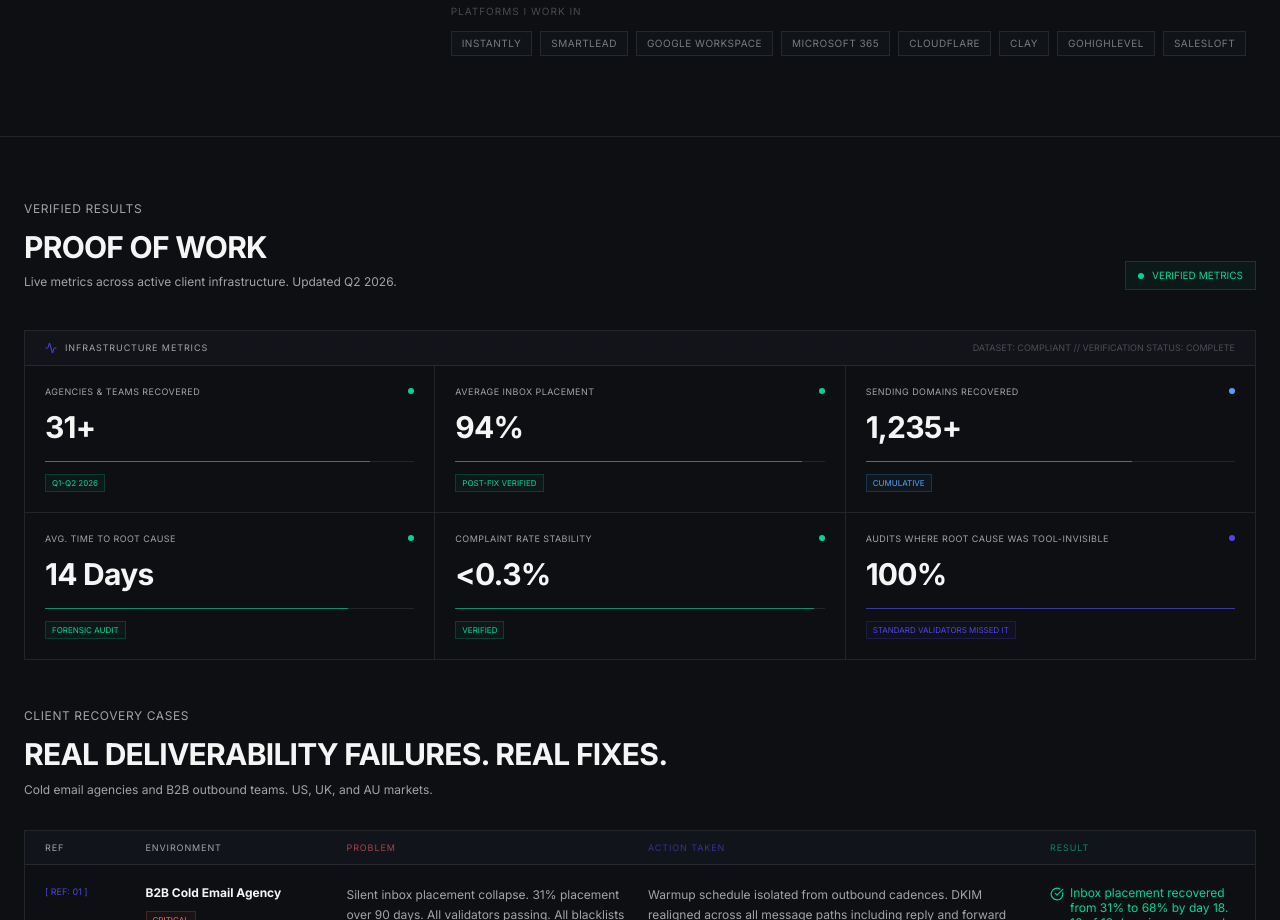
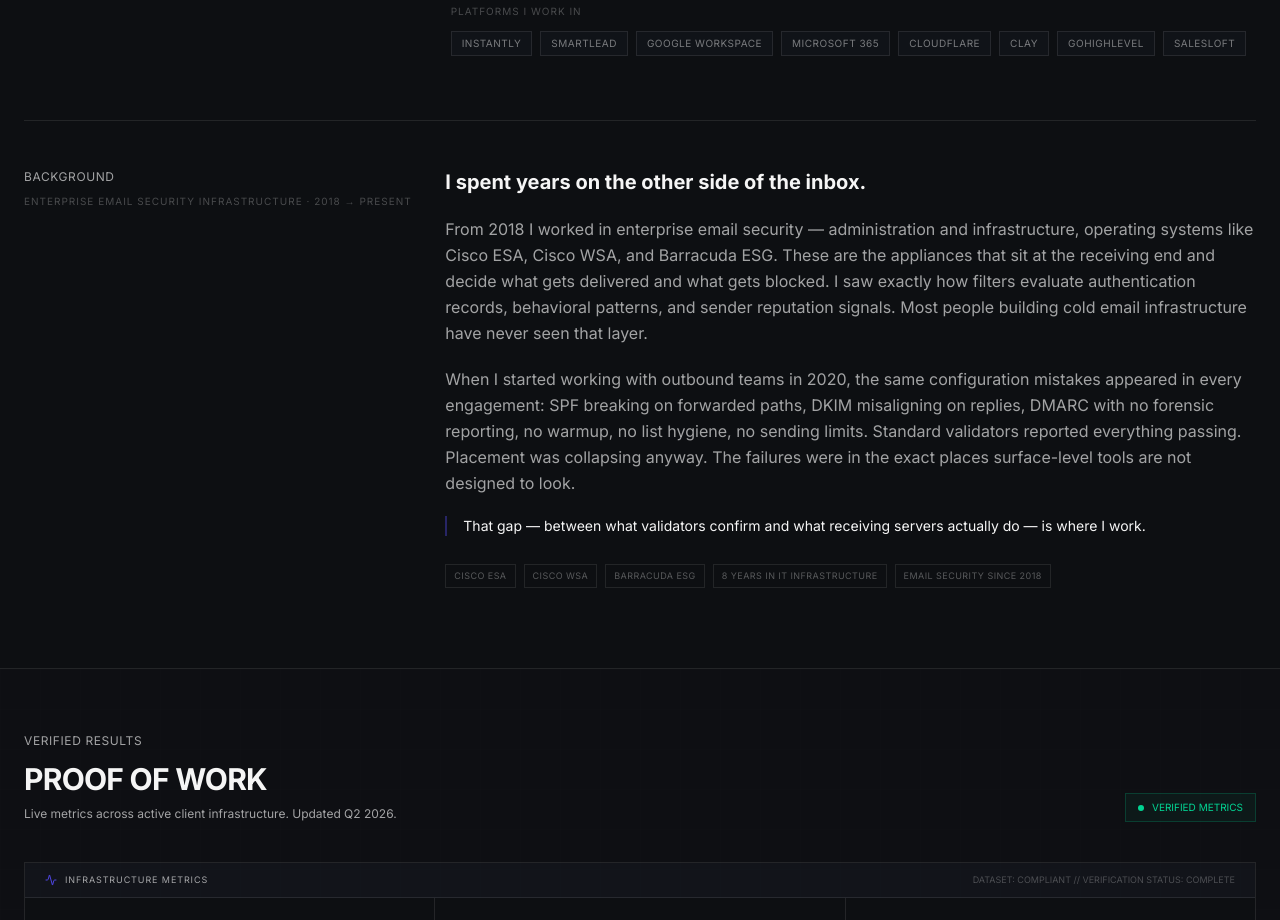
Before and after one commit to mehedi-active24/mehedi-infrastructure-system, a Next.js app: page / in a window 1280 px wide. Shown: the part 1280-2200 px from the top of the page. Built offline with nearby package versions, Linux system fonts and the light colour scheme.

Commit message:
Add founder story: enterprise email security background (Cisco ESA, Barracuda ESG, 2018)

```diff
--- a/src/components/OperatorProfile.tsx
+++ b/src/components/OperatorProfile.tsx
@@ -1,3 +1,6 @@
+"use client";
+
+import { motion } from "framer-motion";
 import content from "@/data/content.json";
 
 const platforms = [
@@ -52,6 +55,55 @@
 
         </div>
 
+        {/* Founder story */}
+        <motion.div
+          initial={{ opacity: 0, y: 12 }}
+          whileInView={{ opacity: 1, y: 0 }}
+          viewport={{ once: true }}
+          transition={{ duration: 0.5 }}
+          className="mt-16 pt-12 border-t border-border-subtle"
+        >
+          <div className="grid md:grid-cols-12 gap-8 items-start">
+
+            <div className="md:col-span-4">
+              <h2 className="text-xs font-mono text-text-secondary uppercase tracking-wider mb-2">Background</h2>
+              <p className="text-[10px] font-mono text-text-secondary/40 uppercase tracking-widest leading-relaxed">
+                Enterprise email security infrastructure · 2018 → present
+              </p>
+            </div>
+
+            <div className="md:col-span-8 space-y-5">
+              <p className="text-xl font-bold text-text-primary leading-snug">
+                I spent years on the other side of the inbox.
+              </p>
+
+              <p className="text-base text-text-secondary leading-relaxed">
+                From 2018 I worked in enterprise email security — administration and infrastructure, operating systems like Cisco ESA, Cisco WSA, and Barracuda ESG. These are the appliances that sit at the receiving end and decide what gets delivered and what gets blocked. I saw exactly how filters evaluate authentication records, behavioral patterns, and sender reputation signals. Most people building cold email infrastructure have never seen that layer.
+              </p>
+
+              <p className="text-base text-text-secondary leading-relaxed">
+                When I started working with outbound teams in 2020, the same configuration mistakes appeared in every engagement: SPF breaking on forwarded paths, DKIM misaligning on replies, DMARC with no forensic reporting, no warmup, no list hygiene, no sending limits. Standard validators reported everything passing. Placement was collapsing anyway. The failures were in the exact places surface-level tools are not designed to look.
+              </p>
+
+              <div className="border-l-2 border-accent/40 pl-4">
+                <p className="text-sm font-mono text-text-primary">
+                  That gap — between what validators confirm and what receiving servers actually do — is where I work.
+                </p>
+              </div>
+
+              {/* Enterprise stack badges */}
+              <div className="flex flex-wrap gap-2 pt-2">
+                {["Cisco ESA", "Cisco WSA", "Barracuda ESG", "8 Years in IT Infrastructure", "Email Security Since 2018"].map((badge) => (
+                  <span key={badge} className="text-[9px] font-mono text-text-secondary/50 border border-border-subtle px-2 py-1 uppercase tracking-wider">
+                    {badge}
+                  </span>
+                ))}
+              </div>
+            </div>
+
+          </div>
+        </motion.div>
+
       </div>
     </section>
   );
```
